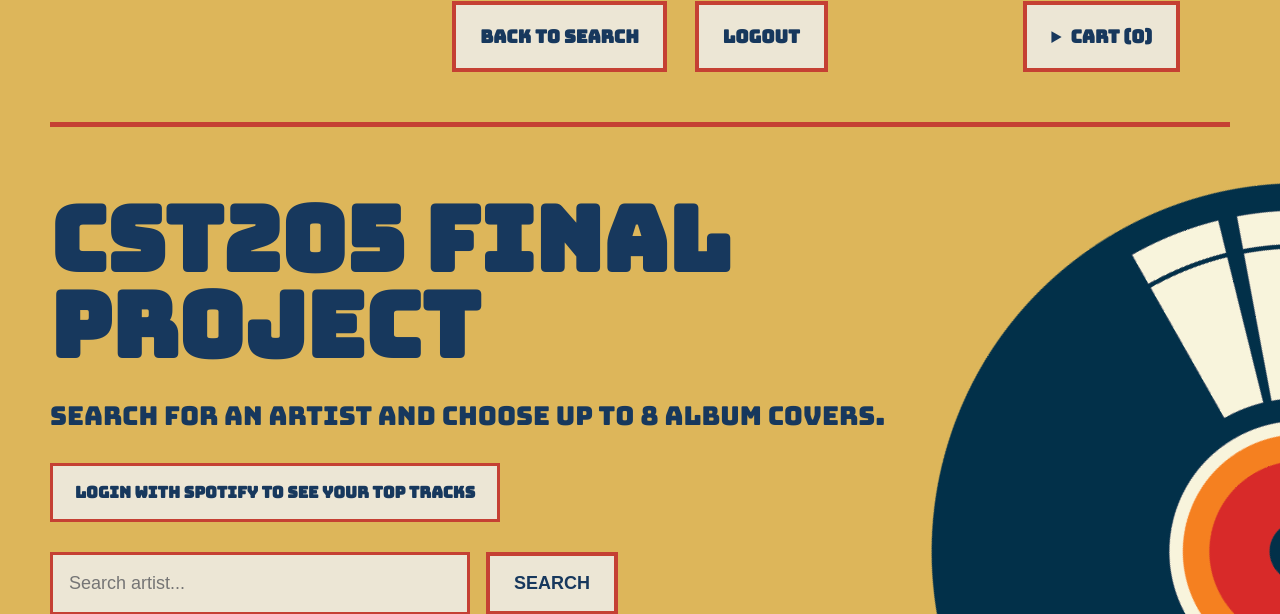
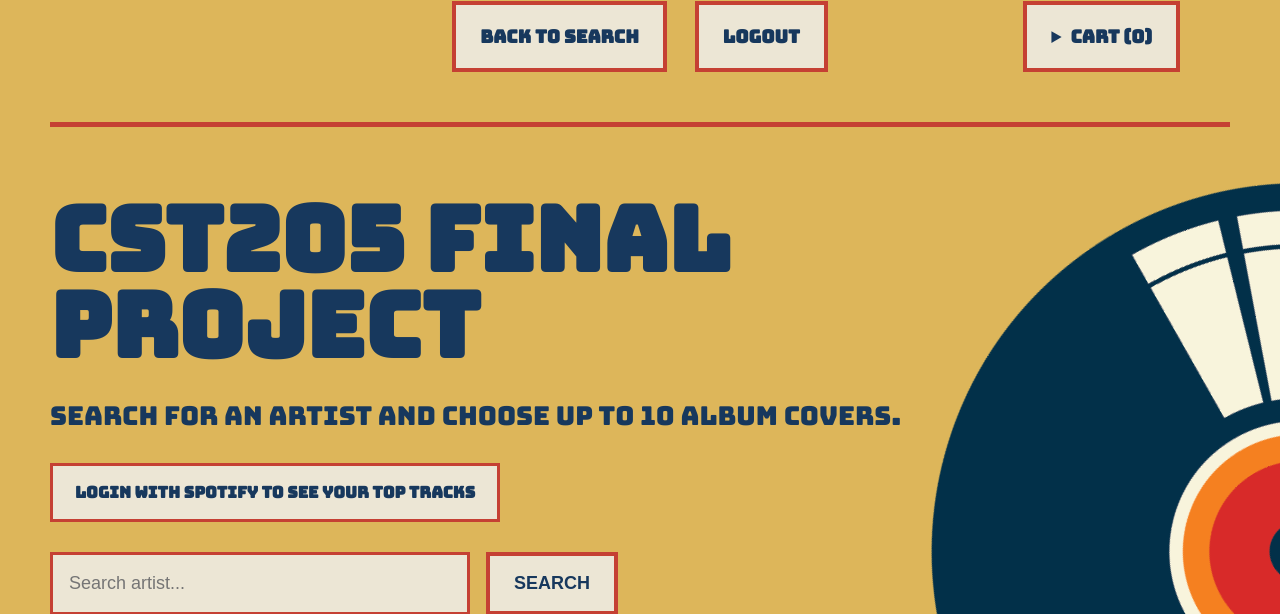
Before and after one commit to cbravo20/cst205_final_project, a Flask app: page / in a window 1280 px wide; the page is wider, and only the part inside the window is pictured. Shown: the part 49-663 px from the top of that part. Run offline with Flask 3, Linux system fonts and the light colour scheme.

Commit message:
Update index.html

```diff
--- a/templates/index.html
+++ b/templates/index.html
@@ -405,7 +405,7 @@
 
         <h1 class="hero-title">CST205 Final Project</h1>
 
-        <p class="sub-text">Search for an artist and choose up to 8 album covers.</p>
+        <p class="sub-text">Search for an artist and choose up to 10 album covers.</p>
 
         <a class="login-link" href="/login">Login with Spotify to see your Top Tracks</a>
 
@@ -425,7 +425,7 @@
                 <div class="tracks">
                     <div class="tracks-inner">
                         <h2 class="section-title">Tracks</h2>
-                        <p class="helper-text">Select 1 to 8 album covers for {{ artist_name }}</p>
+                        <p class="helper-text">Select 1 to 10 album covers for {{ artist_name }}</p>
 
                         <form method="POST" action="/add-to-cart" id="albumForm">
                             <input type="hidden" name="query" value="{{ query }}">
@@ -467,8 +467,8 @@
                         if (checked.length < 1) {
                             alert("Please select at least 1 album cover.");
                             event.preventDefault();
-                        } else if (checked.length > 8) {
-                            alert("You can select up to 8 album covers only.");
+                        } else if (checked.length > 10) {
+                            alert("You can select up to 10 album covers only.");
                             event.preventDefault();
                         }
                     });
```
